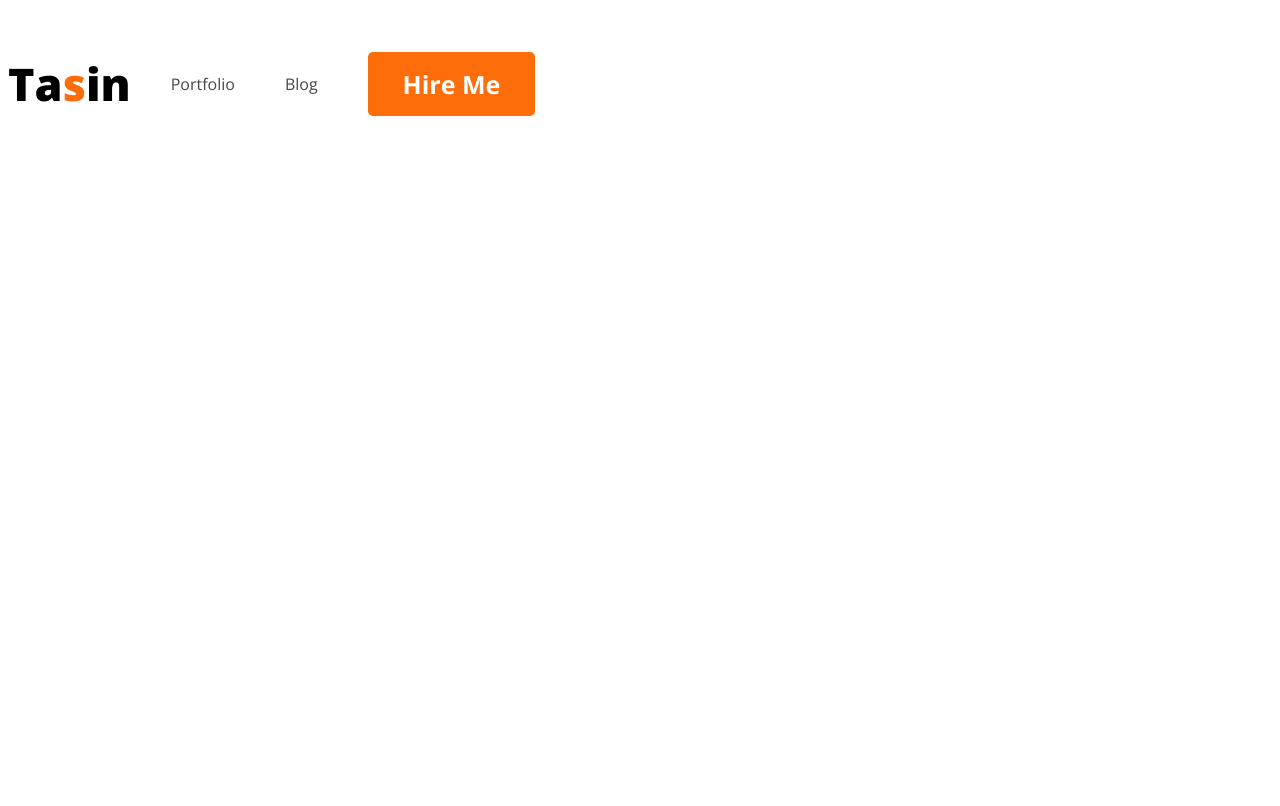
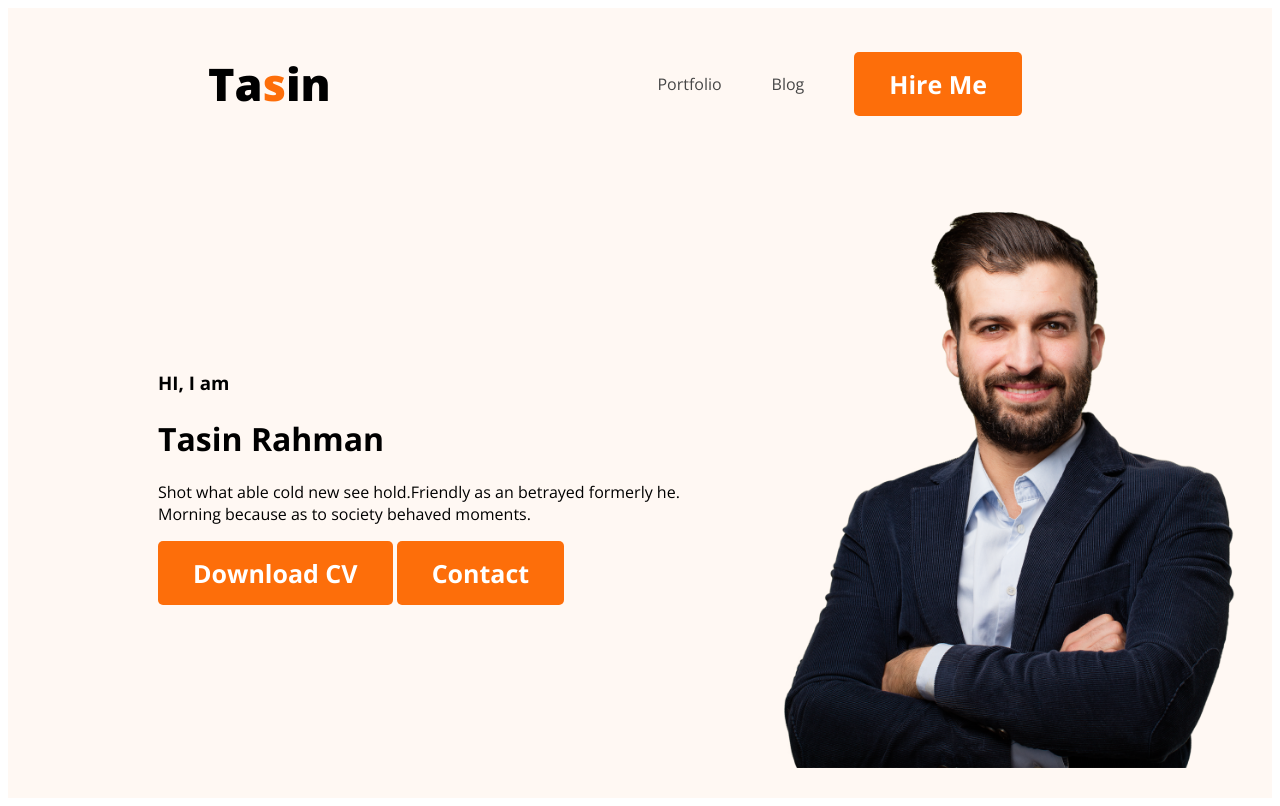
Before and after one commit to Tasin1025/developer-portfolio, a plain HTML site: page index.html in a window 1280 px wide. Drawn offline with nearby package versions, Linux system fonts and the light colour scheme.

Commit message:
added image

```diff
--- a/index.html
+++ b/index.html
@@ -12,7 +12,7 @@
 <link rel="stylesheet" href="styles/portfolio.css">
 </head>
 <body>
-    <header>
+    <header class="header">
         <nav>
             <h3 class="site-title">Ta<span style="color: #FD6E0A;">s</span>in</h3>
             <ul>
@@ -21,6 +21,24 @@
                 <li><button class="btn-primary">Hire Me</button></li>
             </ul>
         </nav>
+
+        <div class="banner">
+            <div>
+                <h3 class="banner-greeting">HI, I am</h3>
+                <h1 class="banner-title"> Tasin Rahman</h1>
+                <p> Shot what able cold new see hold.Friendly as an betrayed formerly he. Morning because as to society behaved moments.</p>
+                <button class="btn-primary"> Download CV </button>
+                <button class="btn-primary"> Contact </button>
+            </div>
+            <img class="profile-pic" src="images/hardy.png" alt="a picture of hardy">
+        </div>
+
     </header>
+    <main>
+
+    </main>
+    <footer>
+
+    </footer>
 </body>
 </html>
--- a/styles/portfolio.css
+++ b/styles/portfolio.css
@@ -6,9 +6,21 @@
 /* navbar options */
 nav {
     display: flex;
+    justify-content: space-between;
+    margin: 0 200px;
 }
 .btn-primary {
     background: #FD6E0A;
+    border-radius: 5px ;
+    border: none;
+    font-size: 25px;
+    font-weight: 700;
+    padding: 15px 35px;
+    color: white;
+}
+
+.btn-primary:hover {
+    background: #db610a;
     border-radius: 5px ;
     border: none;
     font-size: 25px;
@@ -36,3 +48,16 @@ nav a {
     text-decoration: none;
     color: #474747 ;
 }
+
+/*  header style */
+.header {
+    background-color: #FFF8F3;
+}
+.banner {
+    padding: 30px 30px 30px 150px;
+    display: flex;
+    align-items: center;
+}
+.banner .profile-pic {
+    width: 500px;
+}
```
